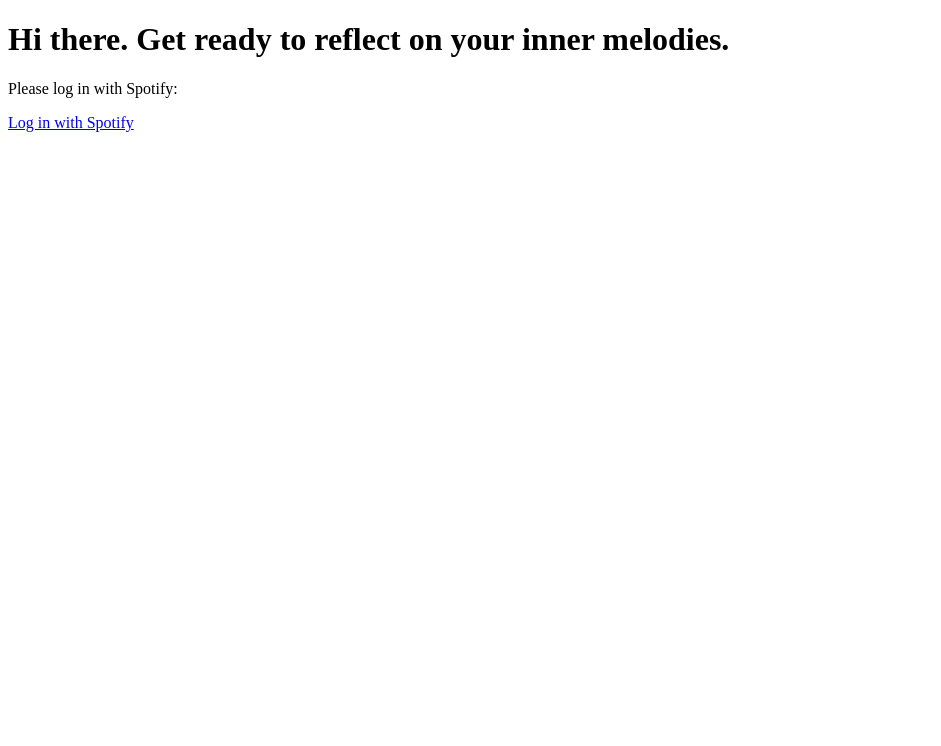
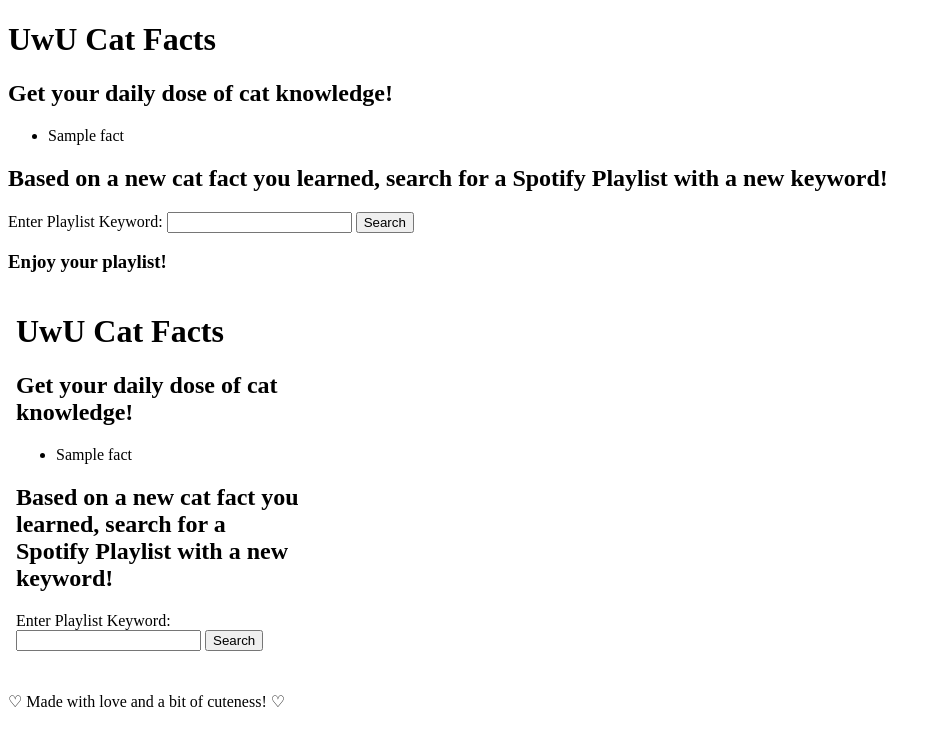
Before and after one commit to athenaortega/MeloMood, a Flask app: template Final-Project/templates/index.html in a window 1280 px wide. Shown: the top 746 px of the page, without its empty margins (0-941 px from the left). Run offline with Flask 3, Linux system fonts and the light colour scheme; the template is opened without the code that fills it: most values are stand-ins (such as "Sample title", 1, 10 or a date in 2020).

Commit message:
Added the formatting for the web app. Ensured that the text hierarchy was consistent and organized between the fact generating and the Spotify Playlist displayed.

```diff
--- a/Final-Project/templates/index.html
+++ b/Final-Project/templates/index.html
@@ -2,12 +2,35 @@
 <html lang="en">
 <head>
     <meta charset="UTF-8">
-    <title>Welcome to MeloMood!</title>
+    <meta name="viewport" content="width=device-width, initial-scale=1.0">
+    <title>UwU Cat Facts & Playlist</title>
+    <link rel="stylesheet" href="{{ url_for('static', filename='style-theme.css') }}">
 </head>
 <body>
-    <h1> Hi there. Get ready to reflect on your inner melodies.</h1>
-    <p> Please log in with Spotify: </p>
-    <a href="{{ url_for('login') }}">Log in with Spotify</a>
+    <h1>UwU Cat Facts</h1>
+    <h2>Get your daily dose of cat knowledge!</h2>
 
+    <ul>
+        {% for fact in cat_facts %}
+            <li>{{ fact }}</li>
+        {% endfor %}
+    </ul>
+
+    <h2>Based on a new cat fact you learned, search
+    for a Spotify Playlist with a new keyword!</h2>
+    <form method="POST">
+        <label for="playlist">Enter Playlist Keyword:</label>
+        <input type="text" id="playlist" name="playlist" required>
+        <button type="submit">Search</button>
+    </form>
+
+    {% if playlist_embed_url %}
+        <h3>Enjoy your playlist!</h3>
+        <iframe src="{{ playlist_embed_url }}" width="300" height="380" frameborder="0" allowtransparency="true" allow="encrypted-media"></iframe>
+    {% endif %}
+
+    <footer>
+        <p class="heart">♡ Made with love and a bit of cuteness! ♡</p>
+    </footer>
 </body>
 </html>
```
